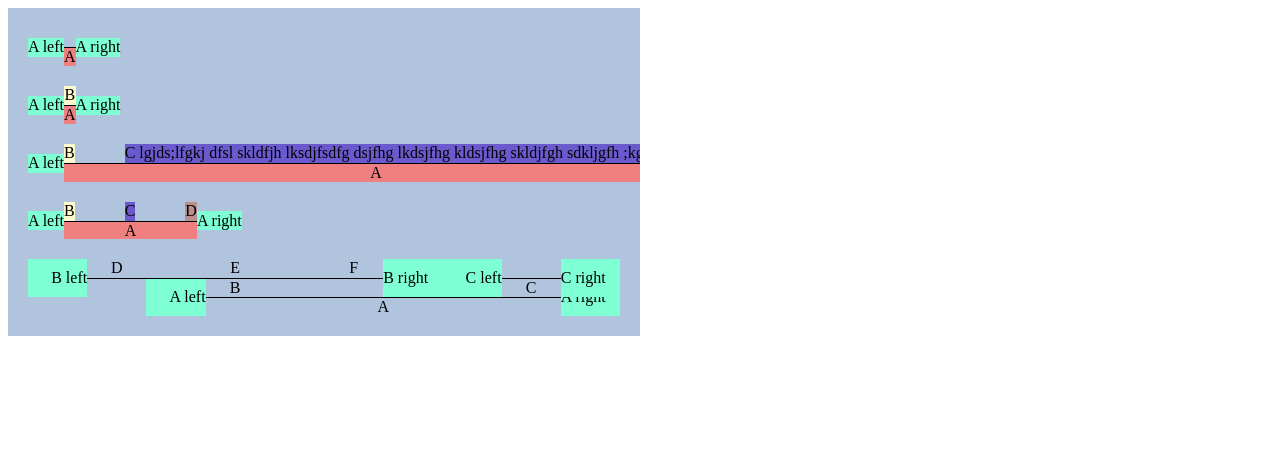
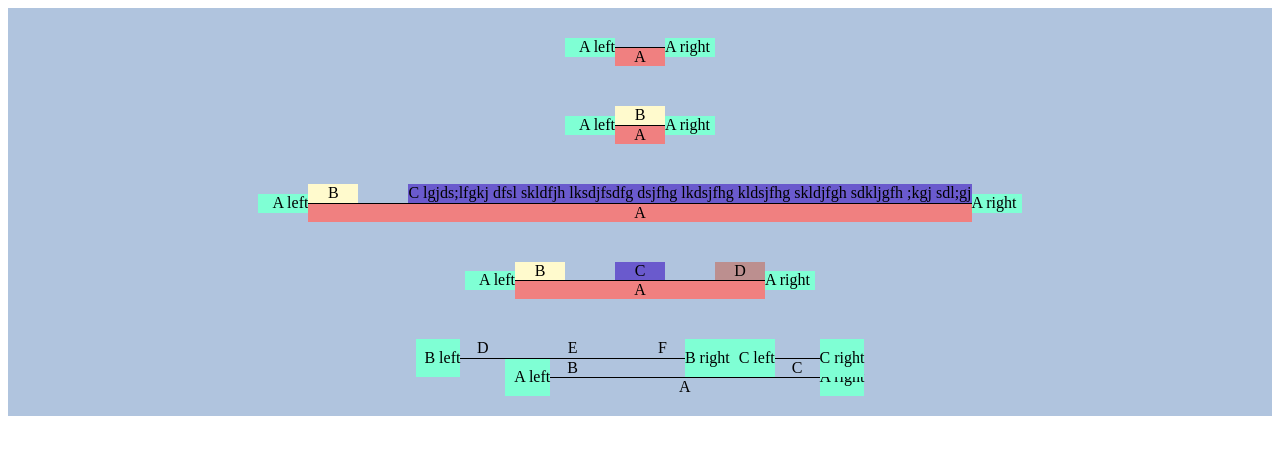
Before and after one commit to seachel/Treehehe, a plain HTML site: page TreeTest/gridtree.html in a window 1280 px wide. Drawn offline with nearby package versions, Linux system fonts and the light colour scheme; some packages are replaced by stand-ins of ours.

Commit message:
Centred trees in the tree wrapper and added a minimum width to nodes.

```diff
--- a/TreeTest/styles/gridstyle.css
+++ b/TreeTest/styles/gridstyle.css
@@ -12,13 +12,18 @@
 
 .tree-display-panel
 {
-	max-width: 50%;
+	/* max-width: 50%; */
 	overflow: auto;
 }
 
 .tree-wrapper
 {
-	overflow: auto;
+	/* overflow: auto; */
+	display: flex;
+	flex-direction: column;
+	justify-content: center;
+	align-content: center;
+	align-items: center;
 }
 
 /* General tree styles */
@@ -65,7 +70,7 @@
 .tree_zero-child
 {
 	display: grid;
-	grid-template: repeat(4, 1fr) / repeat(3, min-content);
+	grid-template: repeat(4, 1fr) / repeat(3, minmax(min-content, 50px));
 }
 
 
@@ -91,7 +96,7 @@
 .tree_one-child
 {
 	display: grid;
-	grid-template: repeat(4, 1fr) / repeat(3, min-content);
+	grid-template: repeat(4, 1fr) / repeat(3, minmax(min-content, 50px));
 }
 
 
@@ -123,7 +128,10 @@
 .tree_two-child
 {
 	display: grid;
-	grid-template: repeat(4, 1fr) / repeat(2, min-content) 50px repeat(2, min-content);
+	grid-template-rows: repeat(4, 1fr);
+	grid-template-columns: repeat(2, minmax(min-content, 50px))
+							50px
+							repeat(2, minmax(min-content, 50px));
 }
 
 
@@ -161,7 +169,12 @@
 .tree_three-child
 {
 	display: grid;
-	grid-template: repeat(4, 25%) / repeat(2, min-content) 50px min-content 50px repeat(2, min-content);
+	grid-template: repeat(4, 1fr);
+	grid-template-columns: repeat(2, minmax(min-content, 50px))
+							50px
+							minmax(min-content, 50px)
+							50px
+							repeat(2, minmax(min-content, 50px));
 }
 
 
```
